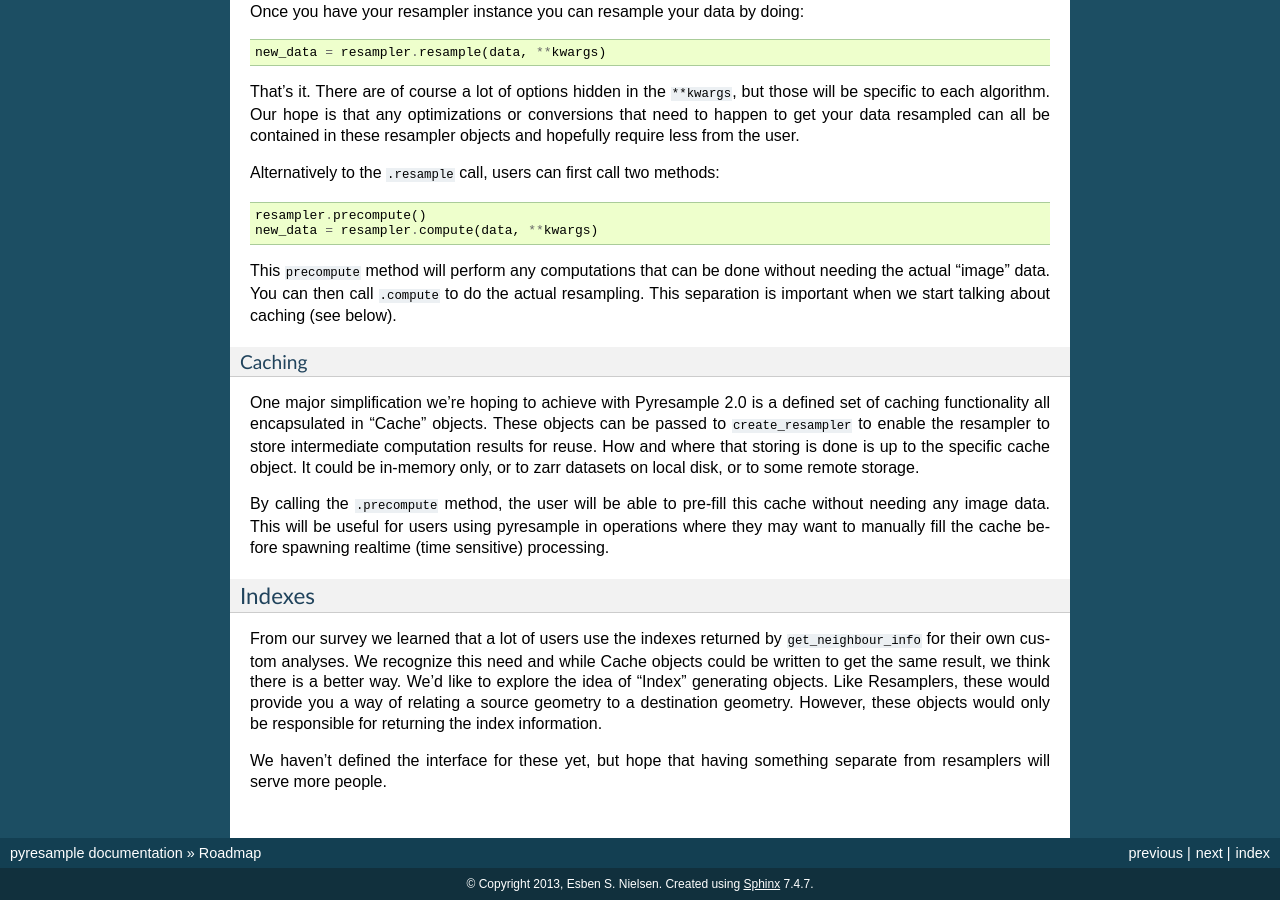
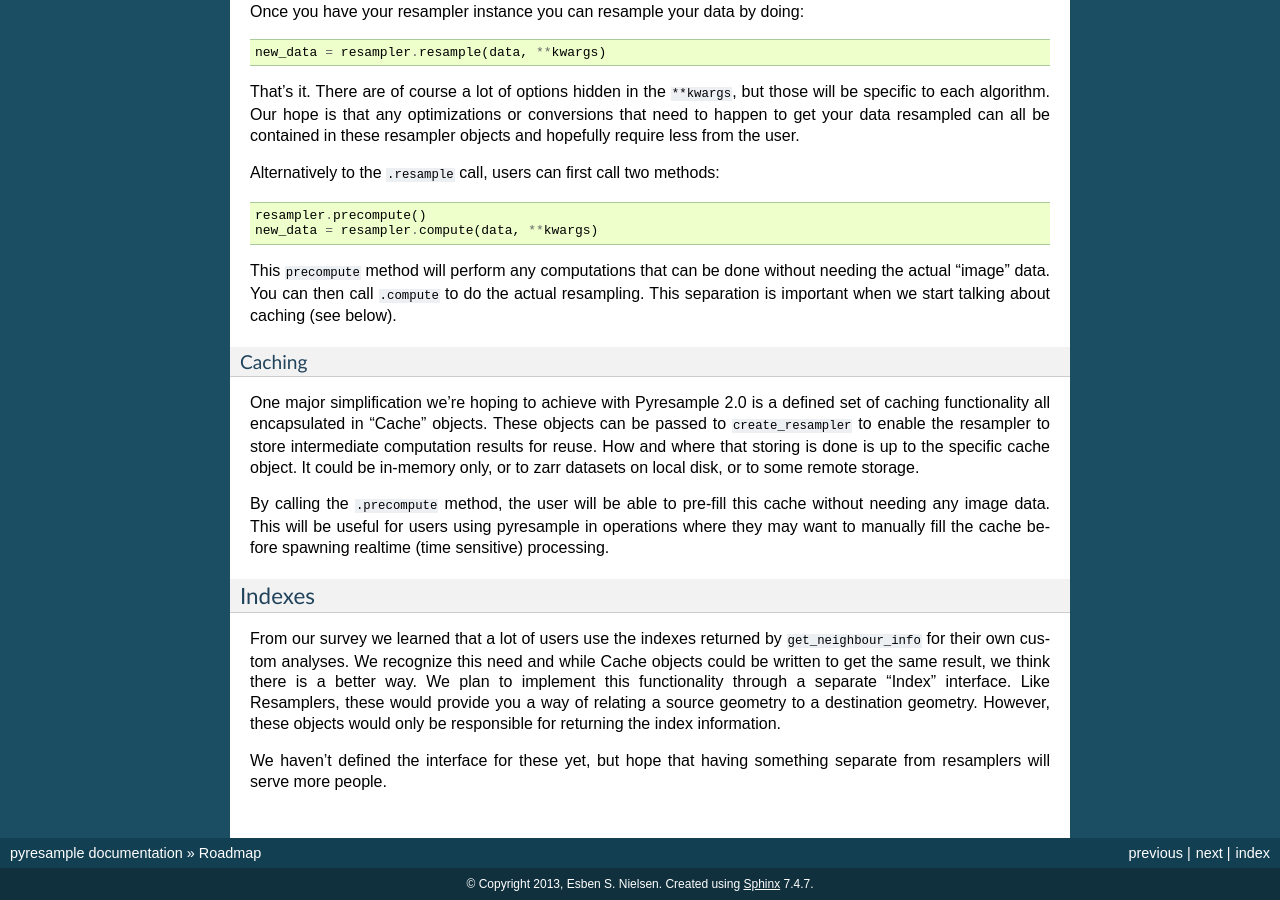
Before and after one commit to pytroll/pyresample, a Sphinx documentation site: the page built from docs/source/roadmap.rst, in a window 1280 px wide and 900 px high, scrolled down 1728 px. Built offline with Sphinx 7.4.7, drawn with Linux system fonts in a browser that asks for light colours; the version number could not be read and is left out.

Commit message:
Clarify the Index roadmap paragraph

```diff
--- a/docs/source/roadmap.rst
+++ b/docs/source/roadmap.rst
@@ -153,10 +153,10 @@ Indexes
 From our survey we learned that a lot of users use the indexes returned by
 ``get_neighbour_info`` for their own custom analyses. We recognize this need
 and while Cache objects could be written to get the same result, we think
-there is a better way. We'd like to explore the idea of "Index" generating
-objects. Like Resamplers, these would provide you a way of relating a source
-geometry to a destination geometry. However, these objects would only be
-responsible for returning the index information.
+there is a better way. We plan to implement this functionality through a
+separate "Index" interface. Like Resamplers, these would provide you a way
+of relating a source geometry to a destination geometry. However, these
+objects would only be responsible for returning the index information.
 
 We haven't defined the interface for these yet, but hope that having something
 separate from resamplers will serve more people.
```
